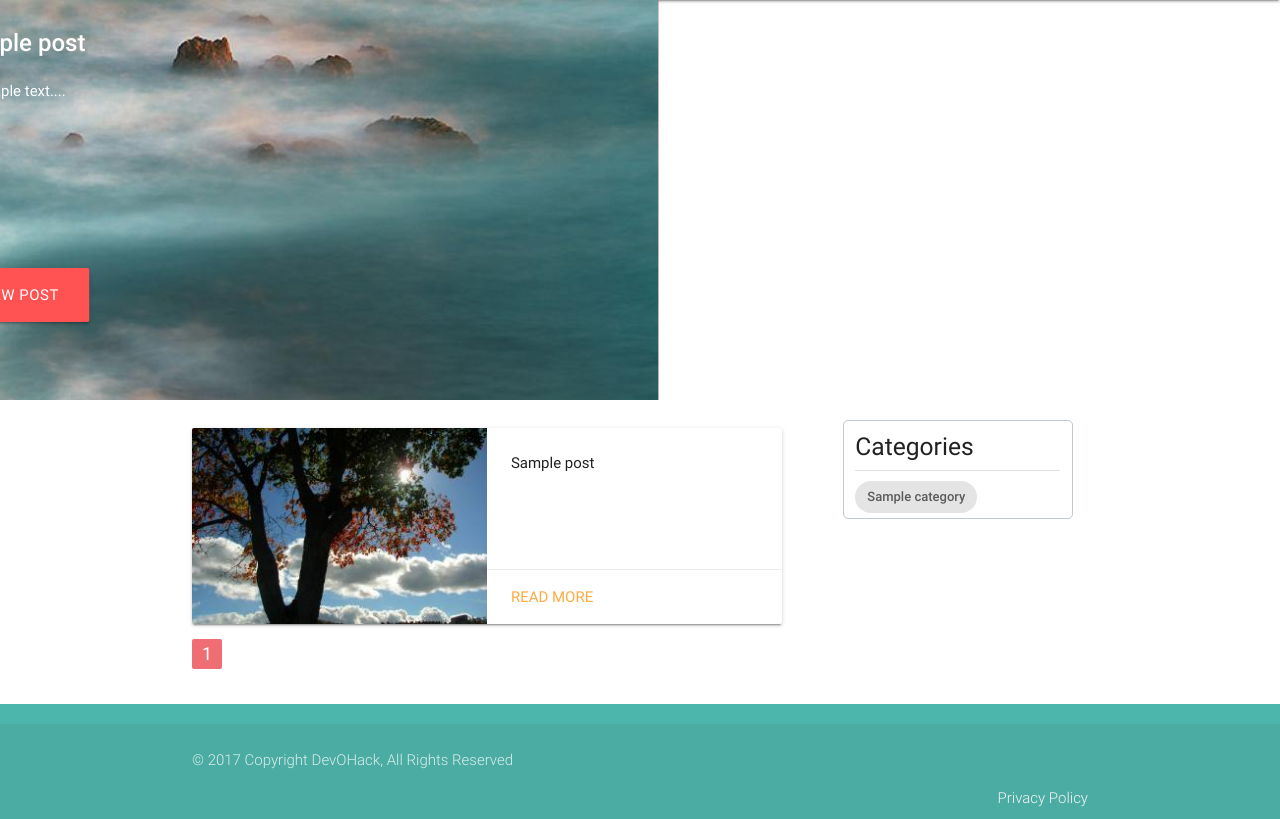
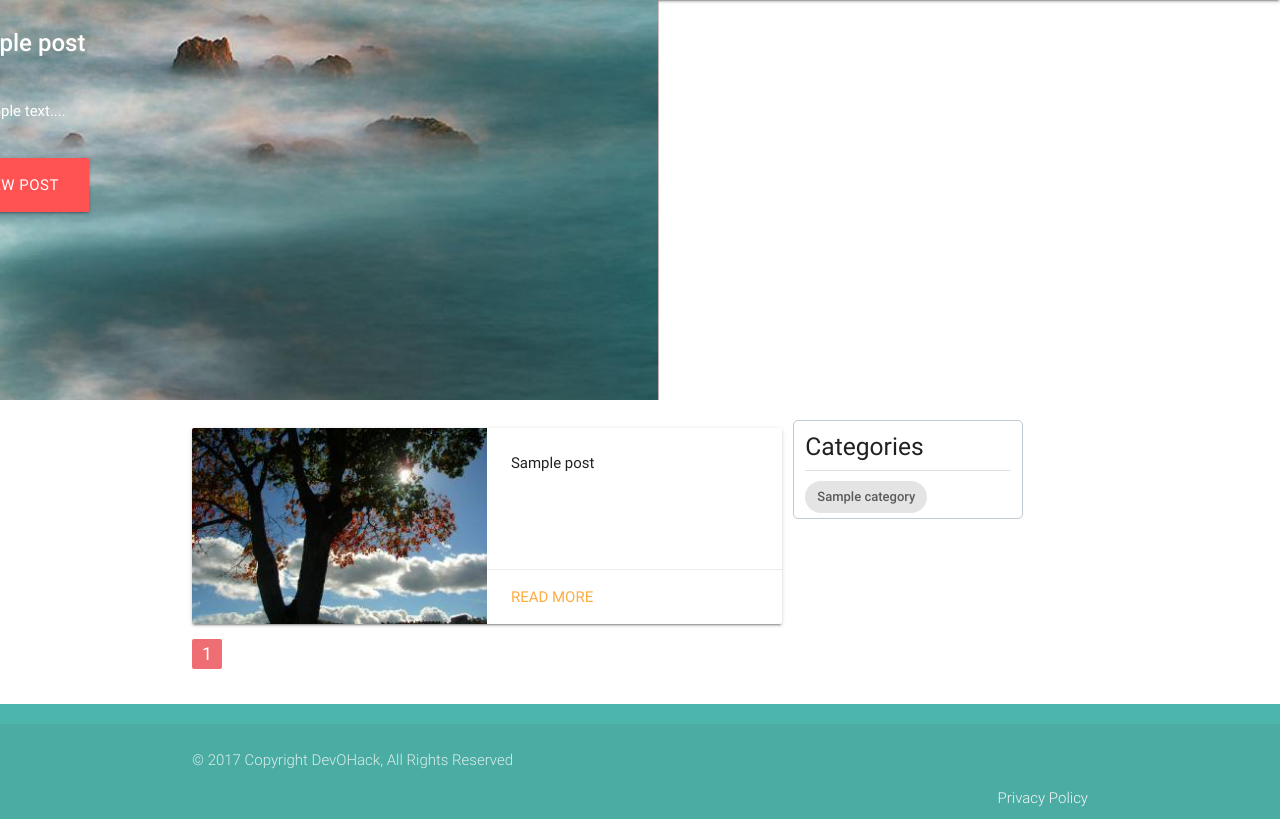
Before and after one commit to In-vincible/hourblog1, a Django app: page / in a window 1280 px wide. Shown: the part 64-883 px from the top of the page. Run offline with Django 3.2, Linux system fonts and the light colour scheme; tables that the repository leaves empty hold one stand-in row (values such as "Sample post"); some libraries are stand-ins or nearby versions.

Commit message:
minor frontend changes

```diff
--- a/templates/index.html
+++ b/templates/index.html
@@ -37,12 +37,20 @@
 	<div class="carousel carousel-slider center" data-indicators="true">
 		{% for p in popular_posts %}
 			<div class="carousel-item red white-text" href="#three!" style="background-image: url('/static/images/3.jpeg'); background-size:cover;">
-				<h2>{{ p.title }}</h2>
-				<p class="white-text">{{ p.shortDescription|safe }}</p>
-				<a class="waves-effect btn-large hoverable red accent-2" style="margin-top:150px;" href="{% url 'view_post' p.slug %}">VIEW POST</a>
+				<div class="container">
+					<div class="row center">
+						<h2>{{ p.title }}</h2>
+					</div>
+					<div class="row center">
+						<p class="white-text">{{ p.shortDescription|safe }}</p>
+					</div>
+					<div class="row center">
+						<a class="waves-effect btn-large hoverable red accent-2" href="{% url 'view_post' p.slug %}">VIEW POST</a>
+					</div>
+				</div>
 			</div>
 		{% endfor %}
-	  </div>
+	</div>
 
 
 	  <!-- POST CARD SECTION WITH PAGINATION INCLUDED AND RIGHT SIDE CONTAINER WITH TAGS -->
@@ -87,7 +95,7 @@
 
 
 		  	<!-- SECTION FOR THE TAGS -->
-		  	<div class="col l3 s12 tags-div" style="margin-left: 50px;">
+		  	<div class="col l3 s12 tags-div" style="margin-left: 0px;">
 		  		<h5>Categories</h5>
 				  <div class="divider" style="margin-bottom: 10px;"></div>
 				  {% for category in categories %}
```
